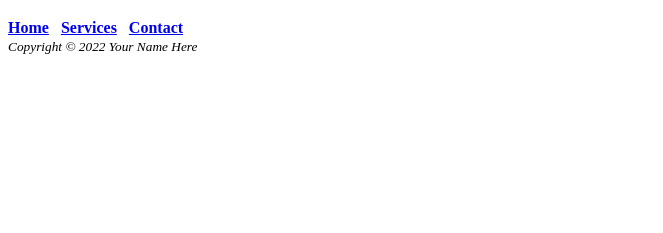
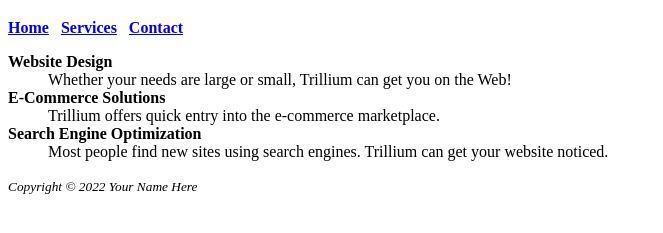
Before and after one commit to httpsblood/trillium, a plain HTML site: page services.html in a window 1280 px wide. Shown: the part 61-294 px from the top of the page, without its empty margins (0-663 px from the left). Drawn offline with Linux system fonts and the light colour scheme.

Commit message:
Add files via upload

```diff
--- a/services.html
+++ b/services.html
@@ -17,7 +17,20 @@
       </b>
     </nav>
     <main>
-
+      <dl>
+        <dt><strong>Website Design</strong></dt>
+        <dd>
+          Whether your needs are large or small, Trillium can get you on the
+          Web!
+        </dd>
+        <dt><strong>E-Commerce Solutions</strong></dt>
+        <dd>Trillium offers quick entry into the e-commerce marketplace.</dd>
+        <dt><strong>Search Engine Optimization</strong></dt>
+        <dd>
+          Most people find new sites using search engines. Trillium can get your
+          website noticed.
+        </dd>
+      </dl>
     </main>
       <footer>
         <small><i>Copyright &copy; 2022 Your Name Here</i></small>
```
